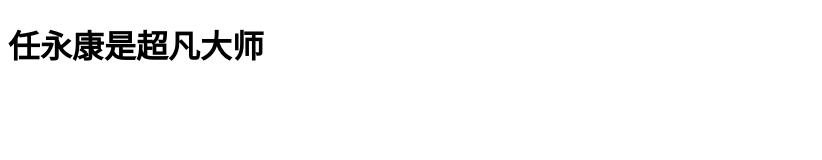
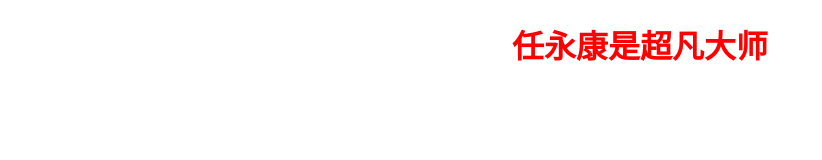
Before and after one commit to lixuexi/MyBaby, a plain HTML site: page 第二个/1/2.html in a window 1280 px wide. Shown: the whole page, without its empty margins (0-822 px from the left). Drawn offline with Linux system fonts and the light colour scheme.

Commit message:
Update 2.html

```diff
--- a/第二个/1/2.html
+++ b/第二个/1/2.html
@@ -4,7 +4,7 @@
 <head>
     <meta charset="UTF-8">
     <title>任永康</title>
-    <h1>任永康是超凡大师</h1>
+    <h1 style="text-align:center;color: red;" >任永康是超凡大师</h1>
 
 
 </head>
```
